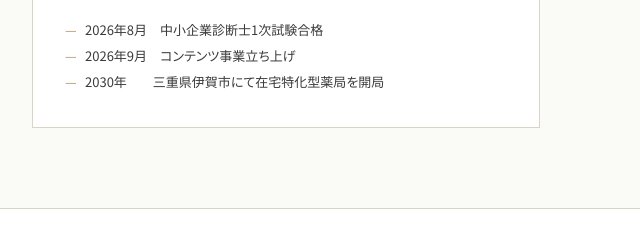
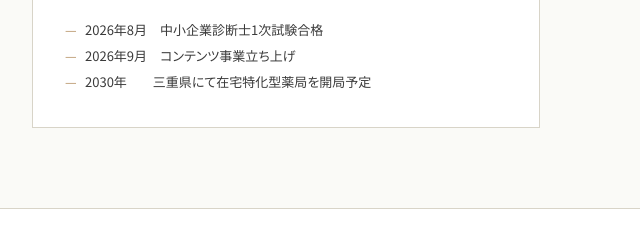
Before and after one commit to nowhigh2703/portfolio, a plain HTML site: page index.html in a window 1280 px wide. Shown: the part 511-750 px from the top of the page, 640-1280 px from the left. Drawn offline with nearby package versions, Linux system fonts and the light colour scheme.

Commit message:
Soften location detail in mission roadmap
Co-Authored-By: Claude Opus 4.7 (1M context) <noreply@anthropic.com>

```diff
--- a/index.html
+++ b/index.html
@@ -409,7 +409,7 @@
         <ul>
           <li>2026年8月　中小企業診断士1次試験合格</li>
           <li>2026年9月　コンテンツ事業立ち上げ</li>
-          <li>2030年　　三重県伊賀市にて在宅特化型薬局を開局</li>
+          <li>2030年　　三重県にて在宅特化型薬局を開局予定</li>
         </ul>
       </div>
     </div>
```
